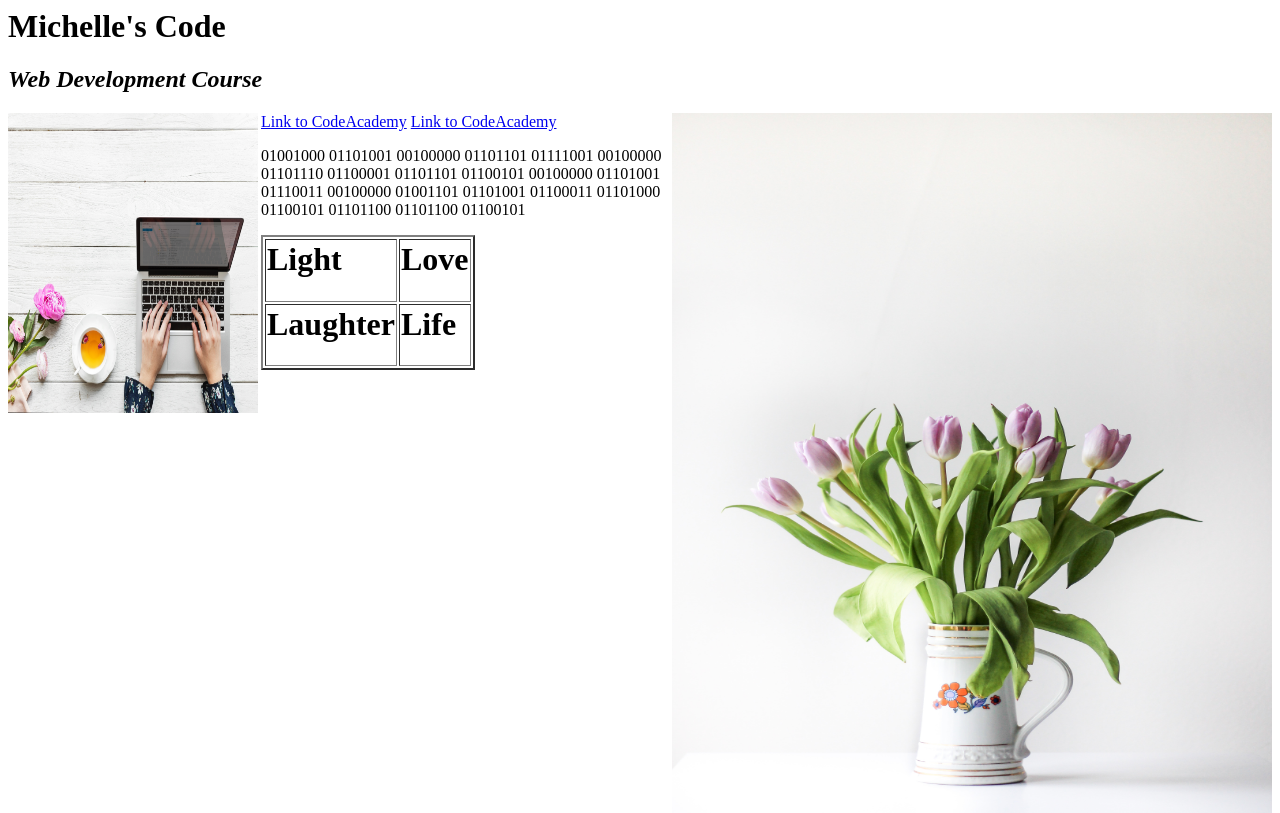
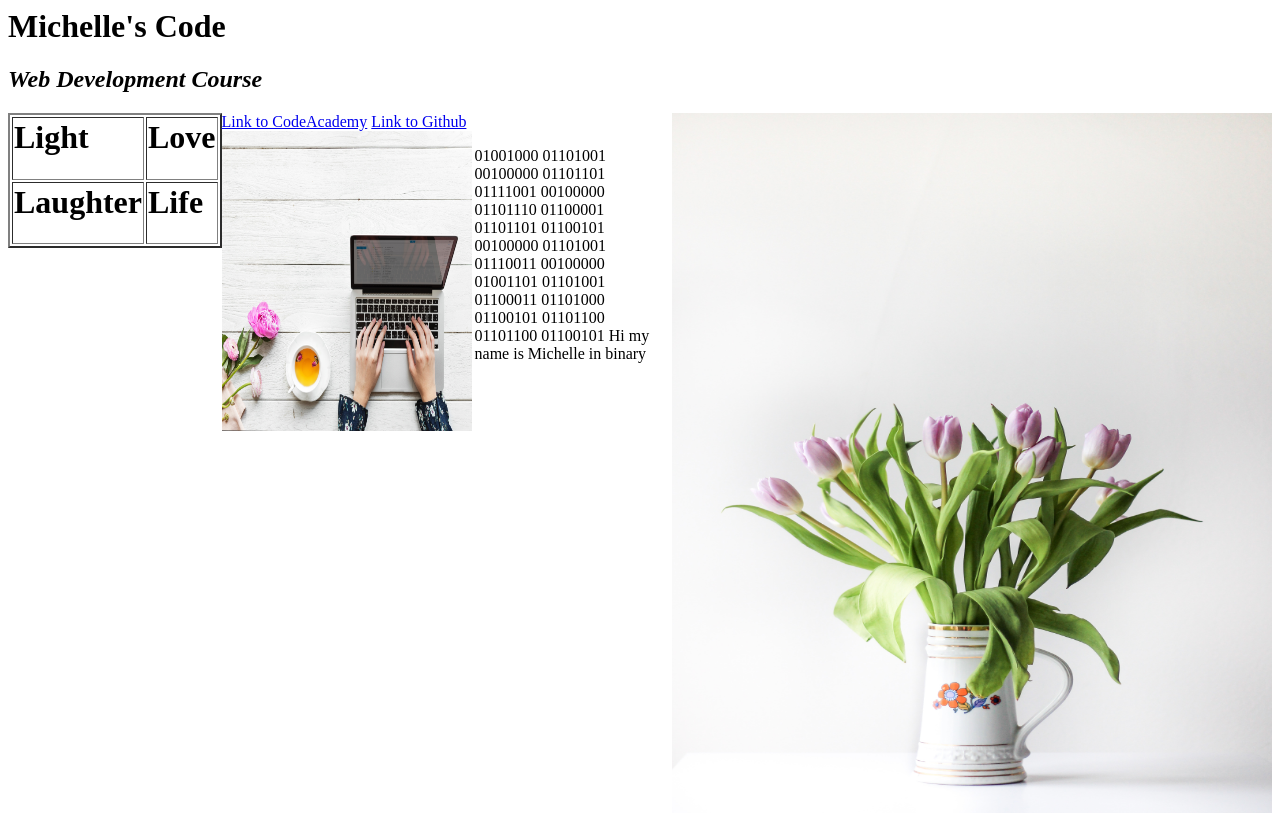
Before and after one commit to coder263/coder2632, a plain HTML site: page index.html in a window 1280 px wide. Drawn offline with Linux system fonts and the light colour scheme.

Commit message:
Update index.html

```diff
--- a/index.html
+++ b/index.html
@@ -4,13 +4,7 @@
     <h1>Michelle's Code</h1>
     <h2><i>Web Development Course</i></h2>
      <a href="https://www.codecademy.com">Link to CodeAcademy</a>
-    <a href="https://www.codecademy.com">Link to CodeAcademy</a>
-
-
-    <img src="nordwood-themes-612515-unsplash.jpg" width="600" height="700" align="right">
-    <img src="rawpixel-600782-unsplash.jpg" width="250" height="300" align="left"><p>01001000
-    01101001 00100000 01101101 01111001 00100000 01101110 01100001 01101101 01100101 00100000
-    01101001 01110011 00100000 01001101 01101001 01100011 01101000 01100101 01101100 01101100 01100101</p>
+    <a href="https://www.github.com">Link to Github</a>
 
     <table border="2" align="left">
 <tr>
@@ -24,5 +18,13 @@
 </table>
 
 
+    <img src="nordwood-themes-612515-unsplash.jpg" width="600" height="700" align="right">
+    <img src="rawpixel-600782-unsplash.jpg" width="250" height="300" align="left"><p>01001000
+    01101001 00100000 01101101 01111001 00100000 01101110 01100001 01101101 01100101 00100000
+    01101001 01110011 00100000 01001101 01101001 01100011 01101000 01100101 01101100 01101100 01100101 Hi my name is Michelle in binary</p>
+
+
+
+
    </body>
   </html>
```
